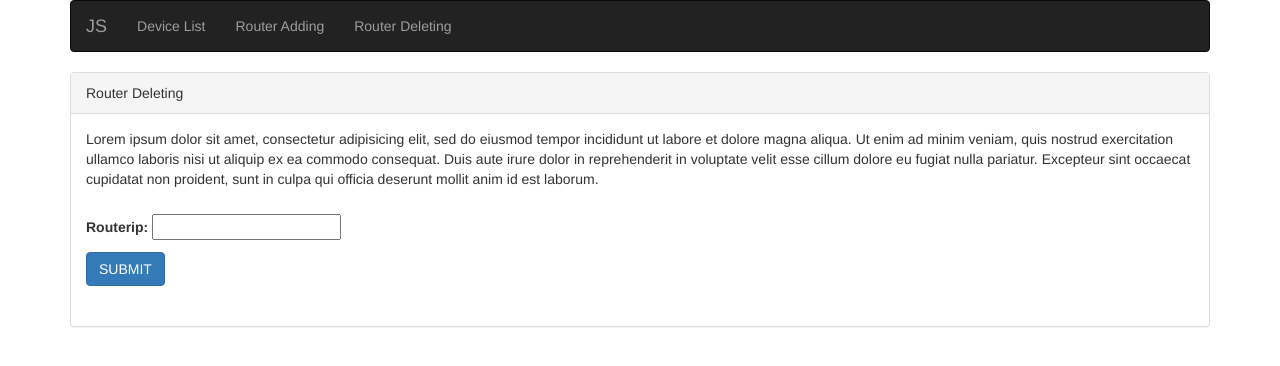
After one commit to zhuzhes/Webpage-Development, a Django app: page /app_sdwan/routerdeleting/ in a window 1280 px wide. The commit adds this page. Shown: the top 366 px of the page. Run offline with Django 3.2, Linux system fonts and the light colour scheme; some libraries are stand-ins or nearby versions.

Commit message:
adding router delete function

```diff
--- a/proj/app_sdwan/admin.py
+++ b/proj/app_sdwan/admin.py
@@ -1,4 +1,6 @@
 from django.contrib import admin
-from app_sdwan.models import Class_Model_Model1
+from app_sdwan.models import ClassModel_Router_Basicinfo,ClassModel_Router_Register
+
 # Register your models here.
-admin.site.register(Class_Model_Model1)
+admin.site.register(ClassModel_Router_Basicinfo)
+admin.site.register(ClassModel_Router_Register)
--- a/proj/app_sdwan/forms.py
+++ b/proj/app_sdwan/forms.py
@@ -1,6 +1,15 @@
 from django import forms
+from app_sdwan.models import ClassModel_Router_Register
+# class ClassForm_Router_Register(forms.Form):
+#     routerip = forms.CharField()
+#     username = forms.CharField()
+#     password = forms.CharField()
 
-class ClassForm_Router_Register(forms.Form):
+class ClassForm_Router_Register(forms.ModelForm):
+    password = forms.CharField(widget=forms.PasswordInput)
+    class Meta:
+        model = ClassModel_Router_Register
+        fields = "__all__"
+
+class ClassForm_Router_Delete(forms.Form):
     routerip = forms.CharField()
-    username = forms.CharField()
-    password = forms.CharField()
--- a/proj/app_sdwan/urls.py
+++ b/proj/app_sdwan/urls.py
@@ -6,5 +6,6 @@ app_name = 'app_sdwan'
 
 urlpatterns=[
     url(r'^routeradding/$',views.routeradding,name='routeradding'),
-    url(r'^devicestatus/$',views.devicestatus,name='devicestatus'),
+    url(r'^devicelist/$',views.devicelist,name='devicelist'),
+    url(r'^routerdeleting/$',views.routerdeleting,name='routerdeleting'),
 ]
--- a/proj/app_sdwan/views.py
+++ b/proj/app_sdwan/views.py
@@ -1,5 +1,5 @@
 from django.shortcuts import render
-from app_sdwan.models import Class_Model_Model1
+from app_sdwan.models import *
 from app_sdwan import forms
 from app_sdwan import routeros_func
 
@@ -16,21 +16,48 @@ def routeradding(request):
 
         if form.is_valid():
             #do something here
-            print ("validation success")
-            print("routerIP: " + form.cleaned_data["routerip"])
-            print("Username: " + form.cleaned_data["username"])
-            print("Password: " + form.cleaned_data["password"])
-            routeros_func.Router1(router_ip=form.cleaned_data["routerip"],
-                                  username=form.cleaned_data["username"],
-                                  password=form.cleaned_data["password"])
-            print("Router informanation fetched")
-            return render(request,'app_sdwan/devicestatus.html')
+            form.save(commit=True)
+            routeros_func.RouterBasicinfo(router_ip = form.cleaned_data["routerip"],
+                                username = form.cleaned_data["username"],
+                                password = form.cleaned_data["password"],
+                                )
+            return devicelist(request)
+        else:
+            print("the router register form is not valid")
+            # original coding regarding update to database
+            # print ("validation success")
+            # print("routerIP: " + form.cleaned_data["routerip"])
+            # print("Username: " + form.cleaned_data["username"])
+            # print("Password: " + form.cleaned_data["password"])
+            # routeros_func.Router1(router_ip=form.cleaned_data["routerip"],
+            #                       username=form.cleaned_data["username"],
+            #                       password=form.cleaned_data["password"])
+            # print("Router informanation fetched")
+            # return render(request,'app_sdwan/devicelist.html')
 
     return render(request,'app_sdwan/routeradding.html',{'form':form})
 
+def routerdeleting(request):
+    form = forms.ClassForm_Router_Delete()
+
+    if request.method == 'POST':
+        form = forms.ClassForm_Router_Delete(request.POST)
+
+        if form.is_valid():
+            print("routerIP: " + form.cleaned_data["routerip"])
+            #do something here#
+            ClassModel_Router_Register.objects.filter(routerip=form.cleaned_data["routerip"]).delete()
+            ClassModel_Router_Basicinfo.objects.filter(mgtIP=form.cleaned_data["routerip"]).delete()
+            #######
+            return devicelist(request)
+        else:
+            print("the router register form is not valid")
 
 
-def devicestatus(request):
-    devicestatus = Class_Model_Model1.objects.order_by('router_name')
-    devicestatus_dict = {'device_status':devicestatus}
-    return render(request,'app_sdwan/devicestatus.html',devicestatus_dict)
+    return render(request,'app_sdwan/routerdeleting.html',{'form':form})
+
+
+def devicelist(request):
+    devicelist = ClassModel_Router_Basicinfo.objects.order_by('router_name')
+    devicelist_dict = {'device_status':devicelist}
+    return render(request,'app_sdwan/devicelist.html',devicelist_dict)
--- a/proj/templates/app_sdwan/base.html
+++ b/proj/templates/app_sdwan/base.html
@@ -22,8 +22,9 @@
         <!-- Collect the nav links, forms, and other content for toggling -->
         <div class="collapse navbar-collapse" id="bs-example-navbar-collapse-1">
           <ul class="nav navbar-nav">
-            <li><a href="{% url 'app_sdwan:devicestatus' %}">Device Status</a></li>
+            <li><a href="{% url 'app_sdwan:devicelist' %}">Device List</a></li>
             <li><a class="navbar-link" href="{% url 'app_sdwan:routeradding' %}">Router Adding</a></li>
+            <li><a class="navbar-link" href="{% url 'app_sdwan:routerdeleting' %}">Router Deleting</a></li>
 
           </ul>
 
--- a/proj/templates/app_sdwan/devicestatus.html
+++ b/proj/templates/app_sdwan/devicelist.html
@@ -4,7 +4,7 @@
 
     <div class="panel panel-default" >
       <!-- Default panel contents -->
-      <div class="panel-heading">Device Status</div>
+      <div class="panel-heading">Device List</div>
       <div class="panel-body">
         <p>Lorem ipsum dolor sit amet, consectetur adipisicing elit, sed do eiusmod tempor incididunt ut labore et dolore magna aliqua. Ut enim ad minim veniam, quis nostrud exercitation ullamco laboris nisi ut aliquip ex ea commodo consequat. Duis aute irure dolor in reprehenderit in voluptate velit esse cillum dolore eu fugiat nulla pariatur. Excepteur sint occaecat cupidatat non proident, sunt in culpa qui officia deserunt mollit anim id est laborum.</p>
       </div>
--- /dev/null
+++ b/proj/templates/app_sdwan/routerdeleting.html
@@ -0,0 +1,27 @@
+<!DOCTYPE html>
+{% extends "app_sdwan/base.html" %}
+    {% block body_block %}
+
+ <div class="panel panel-default" >
+      <!-- Default panel contents -->
+      <div class="panel-heading">Router Deleting</div>
+      <div class="panel-body">
+        <p>Lorem ipsum dolor sit amet, consectetur adipisicing elit, sed do eiusmod tempor incididunt ut labore et dolore magna aliqua. Ut enim ad minim veniam, quis nostrud exercitation ullamco laboris nisi ut aliquip ex ea commodo consequat. Duis aute irure dolor in reprehenderit in voluptate velit esse cillum dolore eu fugiat nulla pariatur. Excepteur sint occaecat cupidatat non proident, sunt in culpa qui officia deserunt mollit anim id est laborum.</p>
+      </div>
+
+
+      <div class="container">
+
+        <form method="post">
+          {{form.as_p}}
+          {% csrf_token %}
+          <input type="submit" class = "btn btn-primary" name="" value="SUBMIT">
+        </form>
+
+        <br><br>
+
+      </div>
+
+  </div>
+
+    {% endblock %}
```
Also changed, not shown: proj/app_sdwan/models.py (+9 -1 lines), proj/app_sdwan/routeros_func.py (+5 -6 lines), proj/app_sdwan/migrations/0002_classmodel_router_register.py (added), proj/app_sdwan/migrations/0003_auto_20190301_0709.py (added), proj/db.sqlite3.
